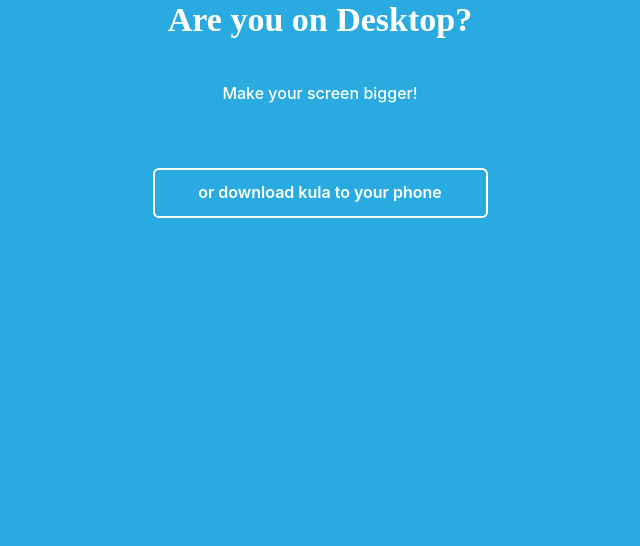
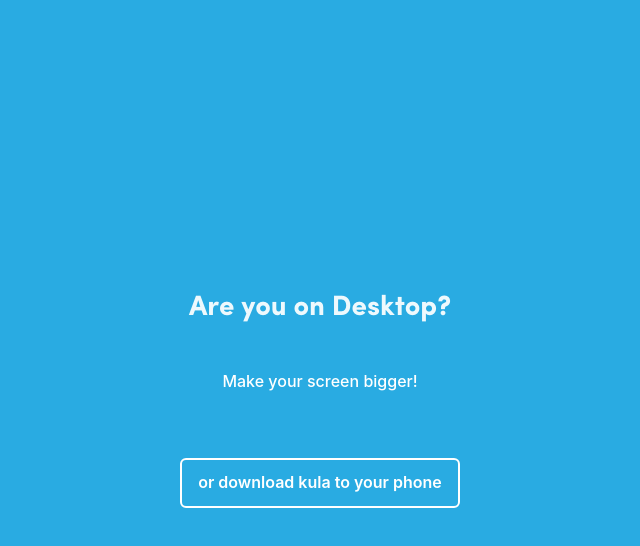
Before and after one commit to anamika-nandi/kula-app, a Next.js app: page /kula-desktop in a window 1280 px wide. Shown: the top 546 px of the page, without its empty margins (320-960 px from the left). Built offline with nearby package versions, Linux system fonts and the light colour scheme.

Commit message:
refactor: Update CreateNewApp component with Chakra UI styles

```diff
--- a/src/app/kula-desktop/page.tsx
+++ b/src/app/kula-desktop/page.tsx
@@ -1,5 +1,14 @@
+"use client";
 import React from "react";
-import { Container, HStack, Stack, Button, Text } from "@chakra-ui/react";
+import {
+  Container,
+  HStack,
+  Stack,
+  Button,
+  Text,
+  Center,
+  VStack,
+} from "@chakra-ui/react";
 
 interface CreateNewAppProps {}
 
@@ -11,20 +20,17 @@
 
 const CreateNewApp: React.FC<CreateNewAppProps> = (props) => {
   return (
-    <Container maxW="container.xl">
+    <Center h="100vh">
       <HStack display="flex" alignItems="center" justifyContent="center">
-        <Stack maxW="335px" w="full" gap="45px">
+        <VStack maxW="335px" w="full" gap="45px">
+          <Text textStyle="heading">Are you on Desktop?</Text>
           <Text
-            fontFamily="Sofia Pro"
-            fontSize={["24px", "28px", "34px"]}
-            lineHeight={["28px", "32px", "39px"]}
-            fontWeight="bold"
             color="white"
             textAlign="center"
+            fontSize="base"
+            fontFamily="body"
+            fontWeight="medium"
           >
-            Are you on Desktop?
-          </Text>
-          <Text color="white" textAlign="center" textStyle="btntext">
             Make your screen bigger!
           </Text>
           <Button
@@ -39,9 +45,9 @@
           >
             or download kula to your phone
           </Button>
-        </Stack>
+        </VStack>
       </HStack>
-    </Container>
+    </Center>
   );
 };
 
```
